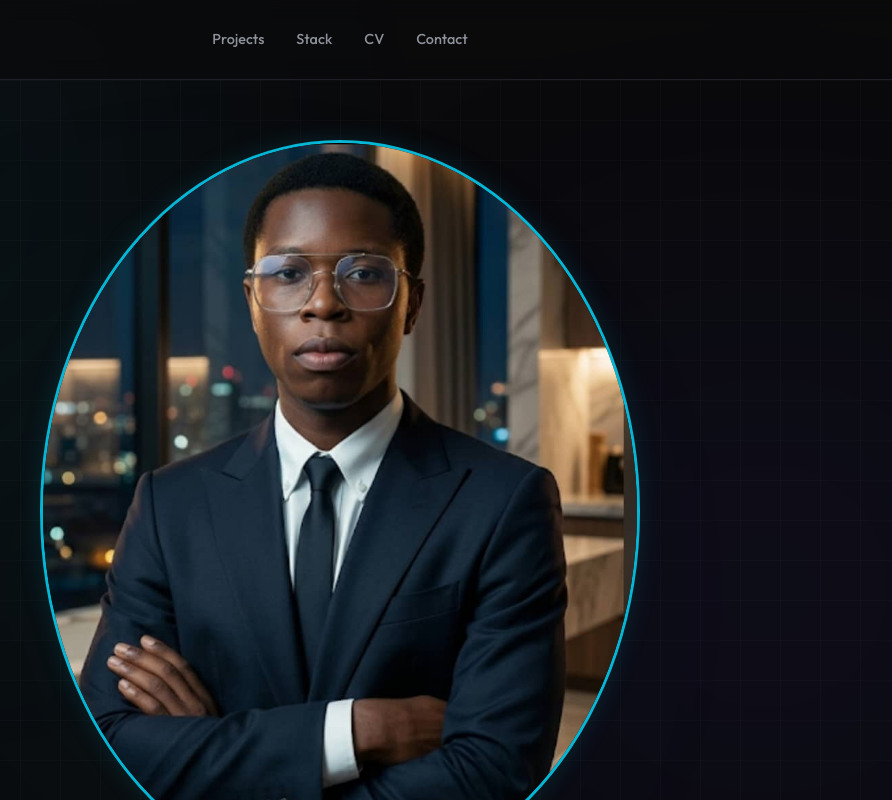
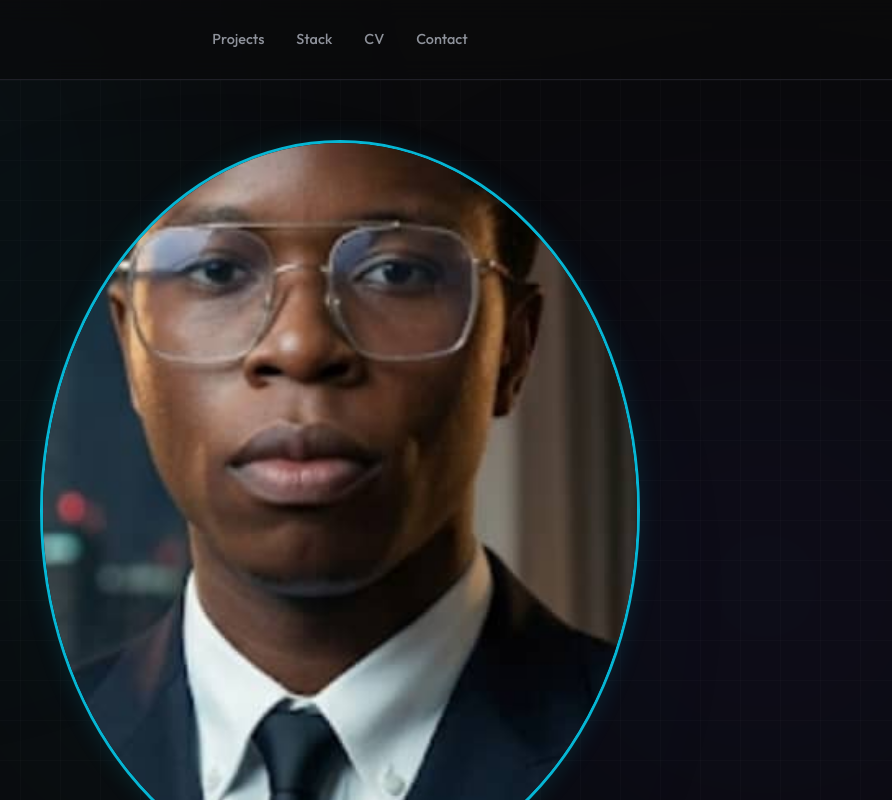
Before and after one commit to Henry-Amaechi/My-portfolio, a React (Vite) app: page / in a window 1280 px wide. Shown: the top 800 px of the page, without its empty margins (300-1192 px from the left). Built offline with nearby package versions, Linux system fonts and the light colour scheme.

Commit message:
Zoom profile picture to only show face

```diff
--- a/src/index.css
+++ b/src/index.css
@@ -141,6 +141,8 @@ nav a.active::after {
   width: 100%;
   height: 100%;
   object-fit: cover;
+  transform: scale(2.4);
+  transform-origin: 50% 18%;
 }
 
 #intro h1 {
```
